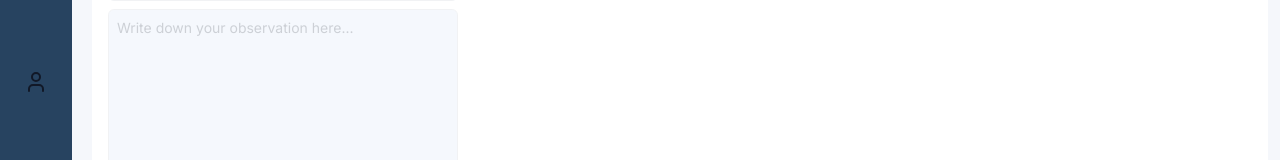
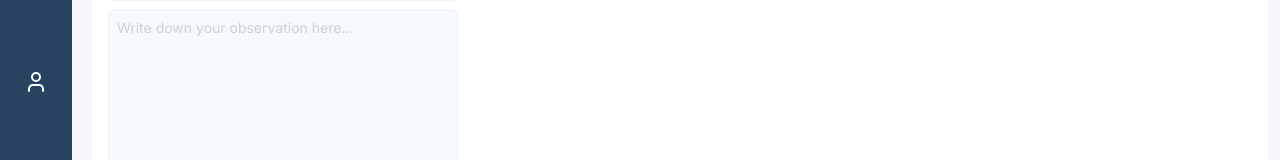
Before and after one commit to avnerjose/companion-care, a Next.js app in the folder web-new/: page /patients/1 in a window 1280 px wide. Shown: the part 331-491 px from the top of the page. Built offline with nearby package versions, Linux system fonts and the light colour scheme; no server answers.

Commit message:
fix: fixing hydration error

```diff
--- a/web-new/src/app/(dashboard)/layout.tsx
+++ b/web-new/src/app/(dashboard)/layout.tsx
@@ -14,8 +14,8 @@ export default function DashboardLayout({ children }: PropsWithChildren) {
     <SocketProvider>
       <HospitalProcedureProvider>
         <UserProvider>
+          <Header />
           <div className="bg-[#F5F7FB] min-h-screen flex">
-            <Header />
             <aside className="fixed top-0 left-0 bottom-0 flex flex-col items-center justify-between z-10 py-6 px-2 bg-secondary-700 rounded-tr-lg shadow-default">
               <div>
                 <Image
@@ -31,7 +31,7 @@ export default function DashboardLayout({ children }: PropsWithChildren) {
                       href="/patients"
                       className="flex items-center gap-2 px-4 py-2 text-lg text-white"
                     >
-                      <User size={24} />
+                      <User size={24} className="stroke-white" />
                     </Link>
                   </li>
                 </ol>
```
